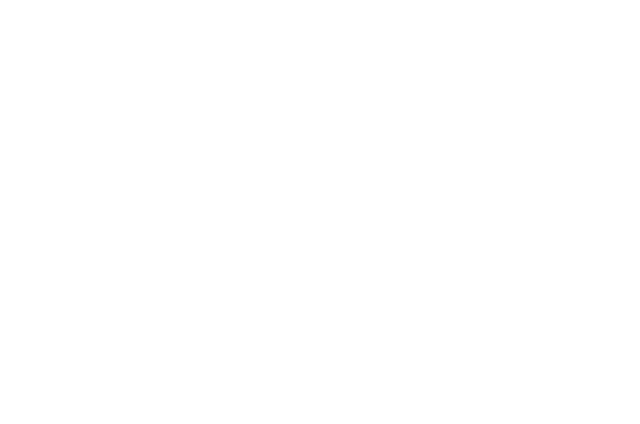
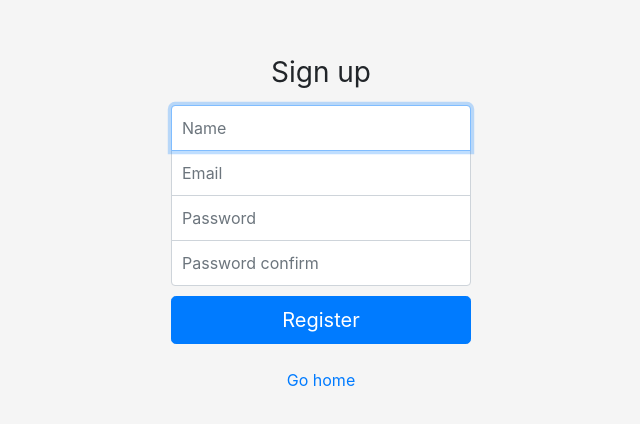
Before and after one commit to oleksiivelychko/react-ui, a React app: page /register in a window 1280 px wide. Shown: the part 168-592 px from the top of the page, without its empty margins (319-959 px from the left). Built offline with nearby package versions, Linux system fonts and the light colour scheme.

Commit message:
add register page

```diff
--- a/src/App.js
+++ b/src/App.js
@@ -2,6 +2,7 @@
 import {BrowserRouter, Switch, Route, Link} from "react-router-dom";
 import HomePage from "./components/pages/HomePage";
 import LoginPage from "./components/pages/LoginPage";
+import RegisterPage from "./components/pages/RegisterPage";
 
 export default class App extends React.Component {
     render() {
@@ -10,6 +11,7 @@
                 <Switch>
                     <Route path="/" component={HomePage} exact />
                     <Route path="/login" component={LoginPage} />
+                    <Route path="/register" component={RegisterPage} />
                 </Switch>
             </BrowserRouter>
         )
--- a/src/components/pages/LoginPage.js
+++ b/src/components/pages/LoginPage.js
@@ -7,17 +7,15 @@
         super(props);
     }
 
-    render(){
+    render() {
         return (
             <div className="auth">
-                <form className="form-signin">
+                <form className="auth__form auth__form-signin">
                     <h1 className="h3 mb-3 font-weight-normal">Sign in</h1>
-                    <label htmlFor="inputEmail" className="sr-only">Email</label>
-                    <input type="email" id="inputEmail" className="form-control" placeholder="Email" required autoFocus/>
-                    <label htmlFor="inputPassword" className="sr-only">Password</label>
-                    <input type="password" id="inputPassword" className="form-control" placeholder="Password" required/>
+                    <input type="email" id="inputEmail" className="form-control" placeholder="Email" name="name" required autoFocus />
+                    <input type="password" id="inputPassword" className="form-control" placeholder="Password" name="password" required />
                     <button className="btn btn-lg btn-primary btn-block" type="submit">Log in</button>
-                    <p className="mt-4 mb-3 text-muted"><Link to='/'>Go Back</Link></p>
+                    <p className="mt-4 mb-3 text-muted"><Link to='/'>Go home</Link></p>
                 </form>
             </div>
         );
--- /dev/null
+++ b/src/components/pages/RegisterPage.js
@@ -0,0 +1,25 @@
+import React from 'react';
+import {Link} from "react-router-dom";
+
+export default class RegisterPage extends React.Component {
+
+    constructor(props) {
+        super(props);
+    }
+
+    render(){
+        return (
+            <div className="auth">
+                <form className="auth__form auth__form-signup">
+                    <h1 className="h3 mb-3 font-weight-normal">Sign up</h1>
+                    <input type="email" id="inputName" className="form-control" placeholder="Name" name="name" required autoFocus />
+                    <input type="email" id="inputEmail" className="form-control" placeholder="Email" name="email" required />
+                    <input type="password" id="inputPassword" className="form-control" placeholder="Password" name="password" required />
+                    <input type="password" id="inputPasswordConfirm" className="form-control" placeholder="Password confirm" name="password_confirm" required />
+                    <button className="btn btn-lg btn-primary btn-block" type="submit">Register</button>
+                    <p className="mt-4 mb-3 text-muted"><Link to='/'>Go home</Link></p>
+                </form>
+            </div>
+        );
+    }
+}
--- a/src/styles/auth.scss
+++ b/src/styles/auth.scss
@@ -1,3 +1,5 @@
+$bgColor: #f5f5f5;
+
 .auth {
   height: 100%;
   text-align: center;
@@ -12,18 +14,13 @@
   justify-content: center;
   padding-top: 40px;
   padding-bottom: 40px;
-  background-color: #f5f5f5;
+  background-color: $bgColor;
 
-  .form-signin {
+  &__form {
     width: 100%;
     max-width: 330px;
     padding: 15px;
     margin: 0 auto;
-
-    .checkbox {
-      font-weight: 400;
-    }
-
     .form-control {
       position: relative;
       box-sizing: border-box;
@@ -31,18 +28,35 @@
       padding: 10px;
       font-size: 16px;
     }
-
     .form-control:focus {
       z-index: 2;
     }
+  }
 
-    input[type="email"] {
+  &__form-signin {
+    #inputEmail {
       margin-bottom: -1px;
       border-bottom-right-radius: 0;
       border-bottom-left-radius: 0;
     }
+    #inputPassword {
+      margin-bottom: 10px;
+      border-top-left-radius: 0;
+      border-top-right-radius: 0;
+    }
+  }
 
-    input[type="password"] {
+  &__form-signup {
+    #inputName {
+      margin-bottom: -1px;
+      border-bottom-right-radius: 0;
+      border-bottom-left-radius: 0;
+    }
+    #inputEmail, #inputPassword {
+      margin-bottom: -1px;
+      border-radius: 0;
+    }
+    #inputPasswordConfirm {
       margin-bottom: 10px;
       border-top-left-radius: 0;
       border-top-right-radius: 0;
```
